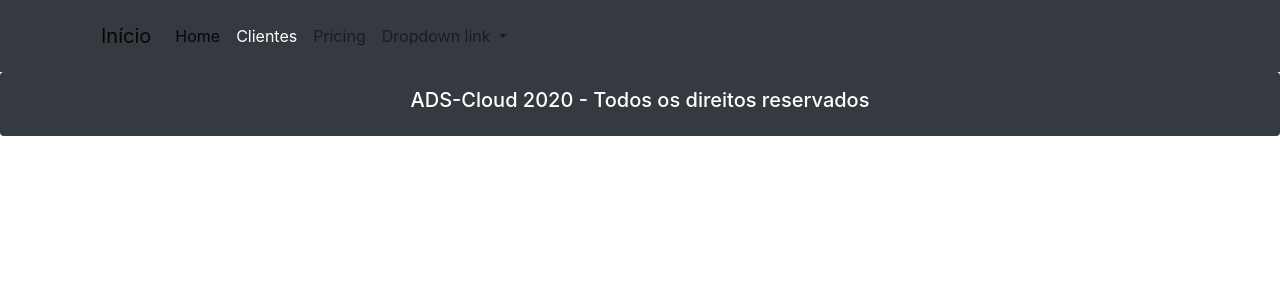
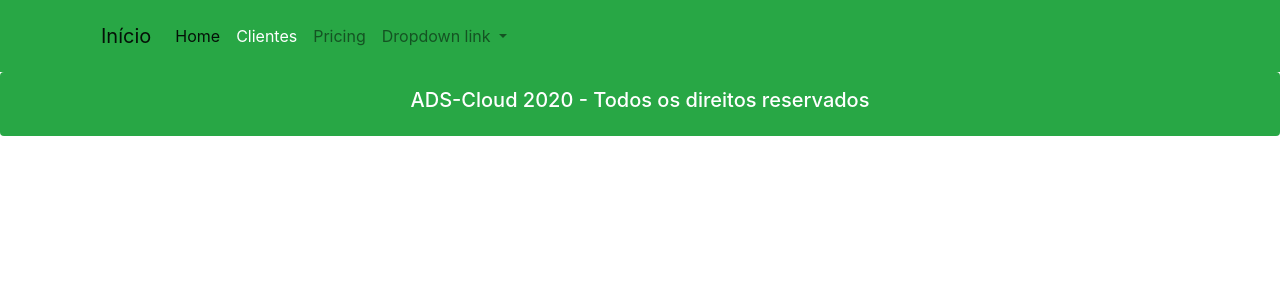
Before and after one commit to Rosivaldojesus/adscloud, a Django app: page /base/ in a window 1280 px wide. Shown: the top 300 px of the page. Run offline with Django 3.2, Linux system fonts and the light colour scheme; some libraries are stand-ins or nearby versions.

Commit message:
make it better

```diff
--- a/templates/model-footer.html
+++ b/templates/model-footer.html
@@ -2,7 +2,7 @@
 
 <div class="containers ">
     <section>
-		<div class="card border-0 p-3 mb-2 bg-dark text-white" align="center">
+		<div class="card border-0 p-3 mb-2 bg-success text-white" align="center">
 		    <h5>ADS-Cloud 2020 - Todos os direitos reservados</h5>
 		</div>
 	<section>
--- a/templates/model-header.html
+++ b/templates/model-header.html
@@ -1,8 +1,8 @@
 <div>
 
-  <nav class="navbar navbar-expand-lg navbar-light bg-dark">
+  <nav class="navbar navbar-expand-lg navbar-light bg-success">
       <div class="container">
-    <nav class="navbar navbar-expand-lg navbar-light bg-dark">
+    <nav class="navbar navbar-expand-lg navbar-light bg-success">
   <a class="navbar-brand" href="/">Início</a>
   <button class="navbar-toggler" type="button" data-toggle="collapse" data-target="#navbarNavDropdown" aria-controls="navbarNavDropdown" aria-expanded="false" aria-label="Toggle navigation">
     <span class="navbar-toggler-icon"></span>
```
